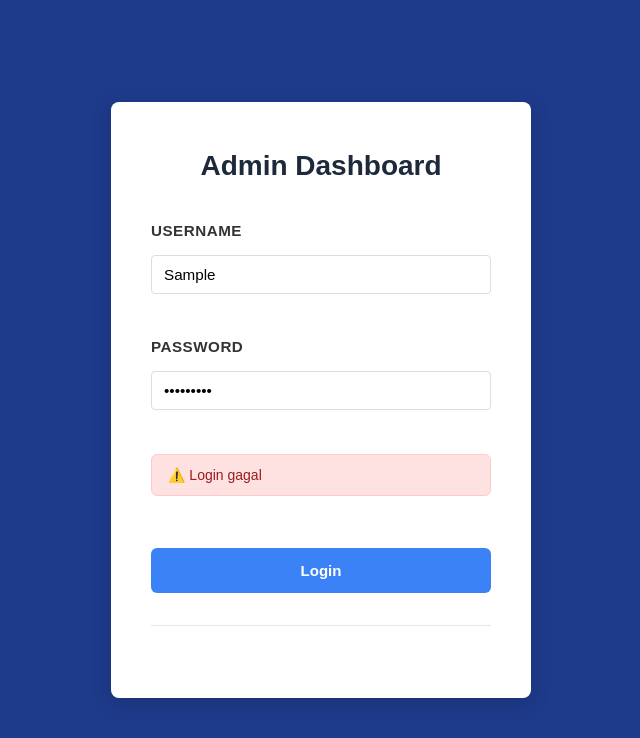
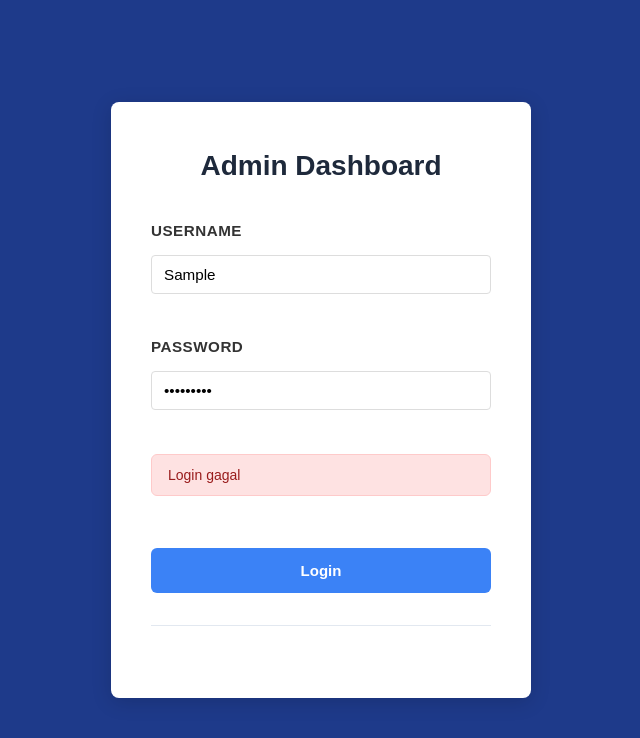
Before and after one commit to louissfrn/SISTEM-PULSA-RFID, a React (Create React App) app in the folder frontend-admin-dashboard/: page / in a window 1280 px wide. Both pictures are taken after typing "Sample", "Sample123" into the empty fields and a click on the button "Login". Shown: the top 738 px of the page, without its empty margins (319-959 px from the left). Built offline with nearby package versions, Linux system fonts and the light colour scheme; no server answers.

Commit message:
fix: change table name from Product_Detail to product_detail

```diff
--- a/frontend-admin-dashboard/src/pages/adminLogin.js
+++ b/frontend-admin-dashboard/src/pages/adminLogin.js
@@ -86,7 +86,7 @@ const AdminLogin = () => {
 
           {error && (
             <div className="error-message">
-              ⚠️ {error}
+              {error}
             </div>
           )}
 
```
Also changed, not shown: 2 other files (tests, documents, lock files or other folders).
